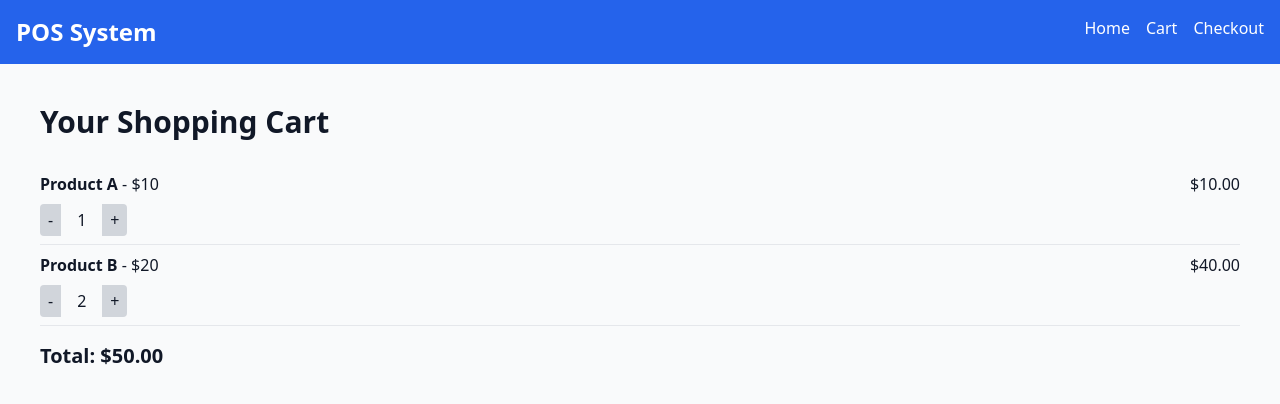
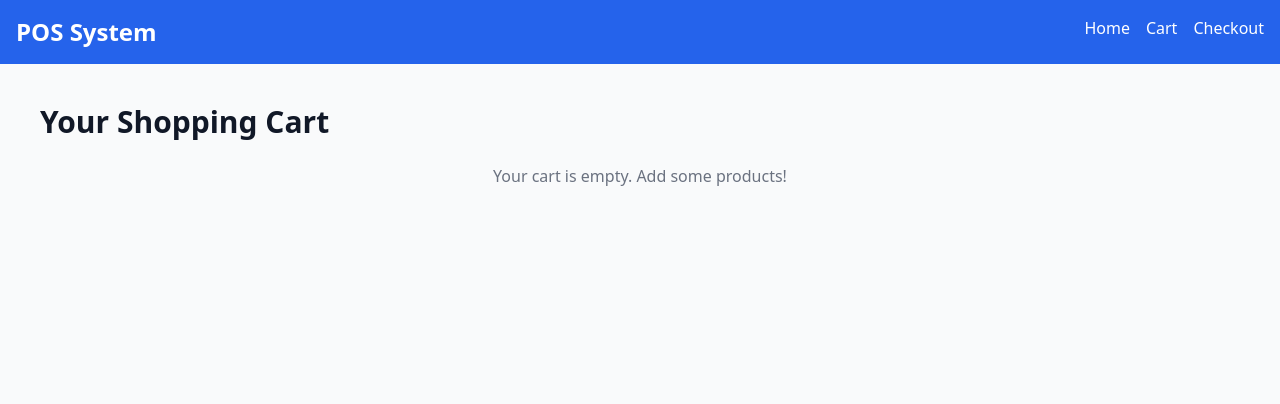
Before and after one commit to iandev14/nextjs-simple-pos-frontend, a Next.js app: page /cart in a window 1280 px wide. Shown: the top 404 px of the page. Built offline with nearby package versions, Linux system fonts and the light colour scheme.

Commit message:
use the hooks in cart and products page

```diff
--- a/src/app/admin/dashboard/page.jsx
+++ b/src/app/admin/dashboard/page.jsx
@@ -1,7 +1,6 @@
 const AdminDashboardPage = () => {
   return (
     <div className="space-y-6">
-      <h1 className="text-3xl font-semibold mb-6">Admin Dashboard</h1>
       <div className="grid grid-cols-1 sm:grid-cols-2 md:grid-cols-3 gap-6">
         <div className="bg-white p-4 rounded shadow">
           <h3 className="text-lg font-semibold">Total Products</h3>
--- a/src/app/admin/orders/page.jsx
+++ b/src/app/admin/orders/page.jsx
@@ -7,7 +7,6 @@ const AdminOrdersPage = () => {
 
   return (
     <div>
-      <h1 className="text-3xl font-semibold mb-6">Order Management</h1>
       <table className="min-w-full table-auto border-collapse">
         <thead>
           <tr>
--- a/src/app/admin/products/page.jsx
+++ b/src/app/admin/products/page.jsx
@@ -7,7 +7,6 @@ const AdminProductPage = () => {
 
   return (
     <div>
-      <h1 className="text-3xl font-semibold mb-6">Product Management</h1>
       <table className="min-w-full table-auto border-collapse">
         <thead>
           <tr>
--- a/src/app/cart/page.jsx
+++ b/src/app/cart/page.jsx
@@ -1,20 +1,8 @@
 "use client";
-import { useState } from "react";
+import useCart from "@/hooks/useCart";
 
 export default function Cart() {
-  const [cart, setCart] = useState([
-    { id: 1, name: "Product A", price: 10, quantity: 1 },
-    { id: 2, name: "Product B", price: 20, quantity: 2 },
-  ]);
-
-  const updateQuantity = (index, delta) => {
-    const updatedCart = [...cart];
-    updatedCart[index].quantity += delta;
-    if (updatedCart[index].quantity < 1) updatedCart[index].quantity = 1;
-    setCart(updatedCart);
-  };
-
-  const total = cart.reduce((acc, item) => acc + item.price * item.quantity, 0);
+  const { cart, updateQuantity, removeFromCart, getTotalPrice } = useCart();
 
   return (
     <div>
@@ -25,31 +13,41 @@ export default function Cart() {
       ) : (
         <div>
           <ul>
-            {cart.map((item, index) => (
+            {cart.map((item) => (
               <li key={item.id} className="flex justify-between border-b py-2">
                 <div>
                   <span className="font-bold">{item.name}</span> - ${item.price}
                   <div className="flex items-center mt-2">
                     <button
-                      onClick={() => updateQuantity(index, -1)}
+                      onClick={() => updateQuantity(item.id, item.quantity - 1)}
                       className="bg-gray-300 px-2 py-1 rounded-l"
                     >
                       -
                     </button>
                     <span className="px-4">{item.quantity}</span>
                     <button
-                      onClick={() => updateQuantity(index, 1)}
+                      onClick={() => updateQuantity(item.id, item.quantity + 1)}
                       className="bg-gray-300 px-2 py-1 rounded-r"
                     >
                       +
                     </button>
                   </div>
                 </div>
-                <span>${(item.price * item.quantity).toFixed(2)}</span>
+                <div>
+                  <span>${(item.price * item.quantity).toFixed(2)}</span>
+                  <button
+                    onClick={() => removeFromCart(item.id)}
+                    className="ml-4 text-red-500 hover:underline"
+                  >
+                    Remove
+                  </button>
+                </div>
               </li>
             ))}
           </ul>
-          <h2 className="mt-4 text-xl font-bold">Total: ${total.toFixed(2)}</h2>
+          <h2 className="mt-4 text-xl font-bold">
+            Total: ${getTotalPrice().toFixed(2)}
+          </h2>
         </div>
       )}
     </div>
--- a/src/app/page.jsx
+++ b/src/app/page.jsx
@@ -1,14 +1,18 @@
-"use client"; // Enables client-side interactivity
+"use client";
 import { useState } from "react";
-import products from "@/mockData/products";
+import useProducts from "@/hooks/useProducts";
+import useCart from "@/hooks/useCart";
 import ProductCard from "@/components/ProductCard";
 import { toast } from "react-hot-toast";
 
-export default function Home() {
+export default function ProductsPage() {
+  const { productList, loading, error } = useProducts();
+  const { addToCart } = useCart();
+
   const [searchTerm, setSearchTerm] = useState("");
   const [priceRange, setPriceRange] = useState([0, 50]);
 
-  const filteredProducts = products.filter(
+  const filteredProducts = productList.filter(
     (product) =>
       product.name.toLowerCase().includes(searchTerm.toLowerCase()) &&
       product.price >= priceRange[0] &&
@@ -16,8 +20,12 @@ export default function Home() {
   );
 
   const handleAddToCart = (product) => {
+    addToCart(product);
     toast.success(`Added ${product.name} to cart!`);
   };
+
+  if (loading) return <p>Loading products...</p>;
+  if (error) return <p className="text-red-500">{error}</p>;
 
   return (
     <div>
```
